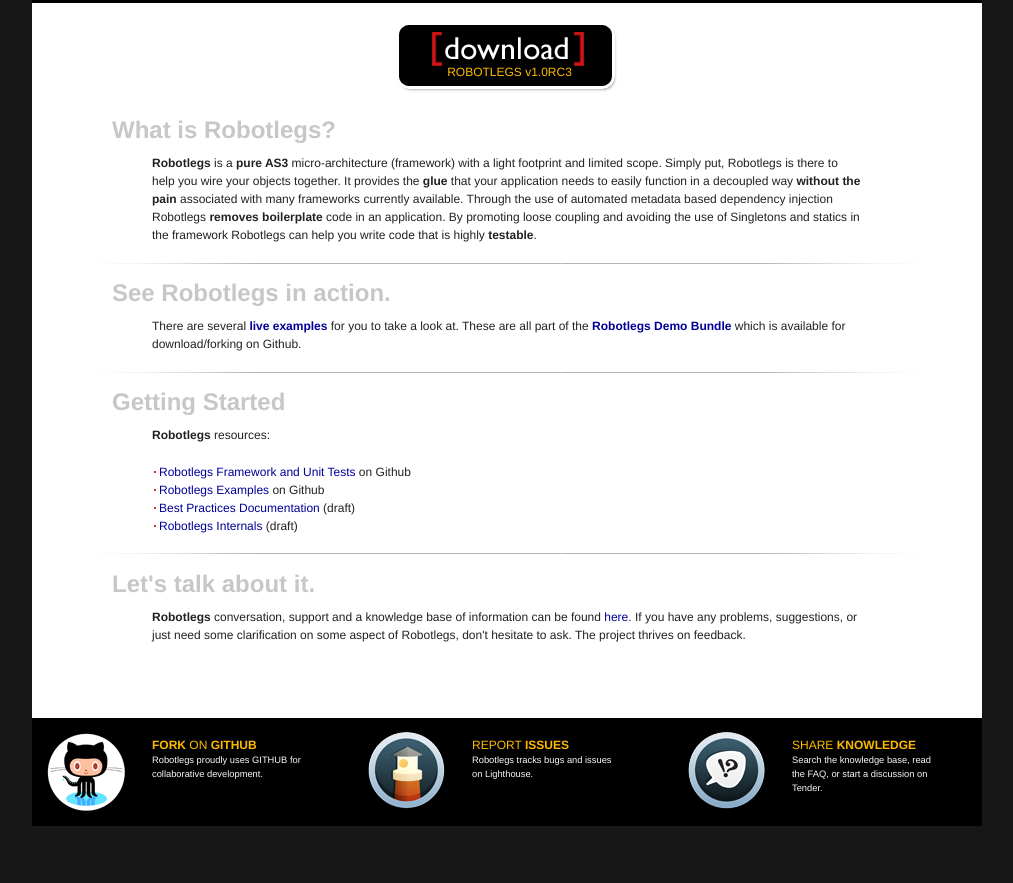
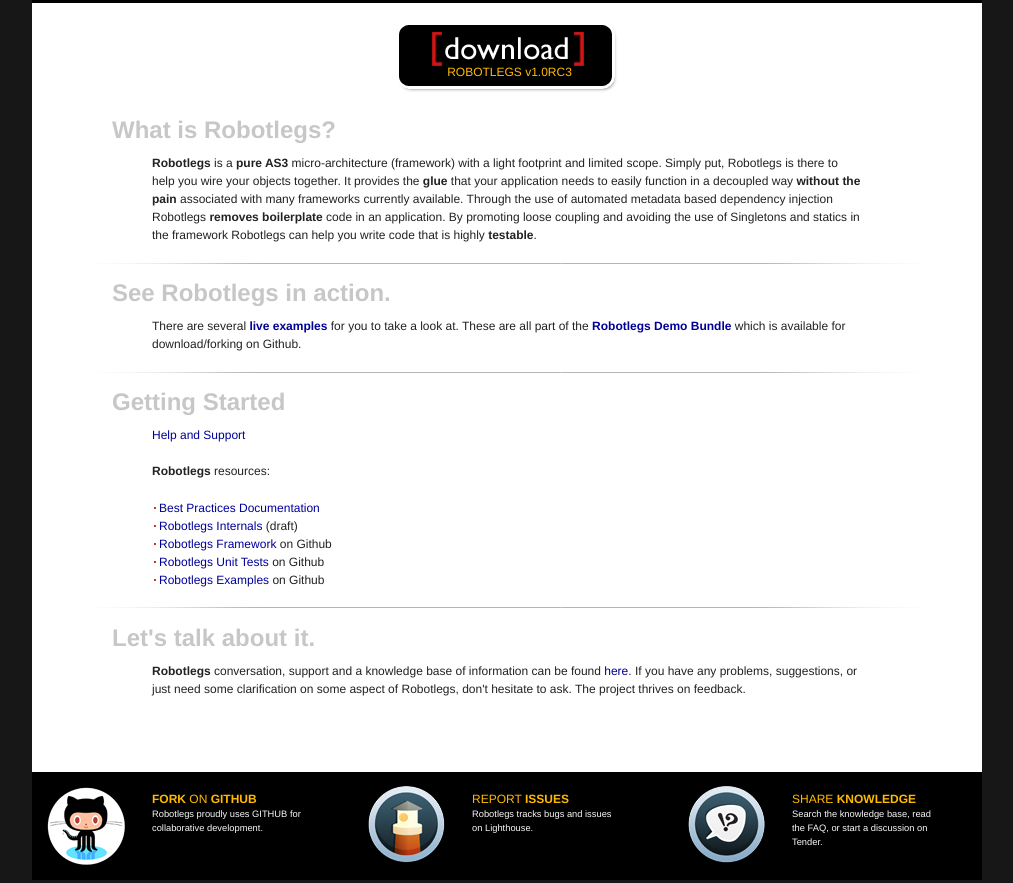
Before and after one commit to robotlegs/robotlegs.github.com, a Jekyll site: the page built from index.html, in a window 1280 px wide, cut to the strip 324-1207 px from the top of the page. Shown: the whole strip, without its empty margins (133-1146 px from the left). Built offline with Jekyll 4.4.1, drawn with Linux system fonts in a browser that asks for light colours; Markdown is read by kramdown in place of the engine named in the settings; a script that is not in the unit is left out; before the commit the page ends 1153 px from its top, so only the background shows below that.

Commit message:
moved some things around on the front page, added link to knowledge base

```diff
--- a/index.html
+++ b/index.html
@@ -31,17 +31,20 @@
 		<div class="span-22 prepend-2 last">
 			<h1 class="section">Getting Started</h1>
 		</div>
-
+		<div class="span-21 prepend-3 last">
+			<p><a href="http://knowledge.robotlegs.com">Help and Support</a></p>
+		</div>
 		<div class="span-21 prepend-3 last">
 			<strong>Robotlegs</strong> resources:
 		</div>
 		<hr class="space">
 		<div class="span-22 prepend-2 last">
 			<ul>
-				<li><a href="http://github.com/robotlegs/robotlegs-framework">Robotlegs Framework and Unit Tests</a> on Github</li>
+				<li><a href="http://wiki.github.com/robotlegs/robotlegs-framework/best-practices">Best Practices Documentation</a></li>
+				<li><a href="http://wiki.github.com/robotlegs/robotlegs-framework/robotlegs-internals">Robotlegs Internals</a> (draft)</li>
+				<li><a href="http://github.com/robotlegs/robotlegs-framework">Robotlegs Framework</a> on Github</li>
+				<li><a href="http://github.com/robotlegs/robotlegs-framework-TestSuite">Robotlegs Unit Tests</a> on Github</li>
 				<li><a href="http://github.com/robotlegs/robotlegs-demos-Bundle">Robotlegs Examples</a> on Github</li>
-				<li><a href="http://wiki.github.com/robotlegs/robotlegs-framework/best-practices">Best Practices Documentation</a> (draft)</li>
-				<li><a href="http://wiki.github.com/robotlegs/robotlegs-framework/robotlegs-internals">Robotlegs Internals</a> (draft)</li>
 			</ul>
 		</div>
 		<hr />
```
Also changed, not shown: 1 other file.
